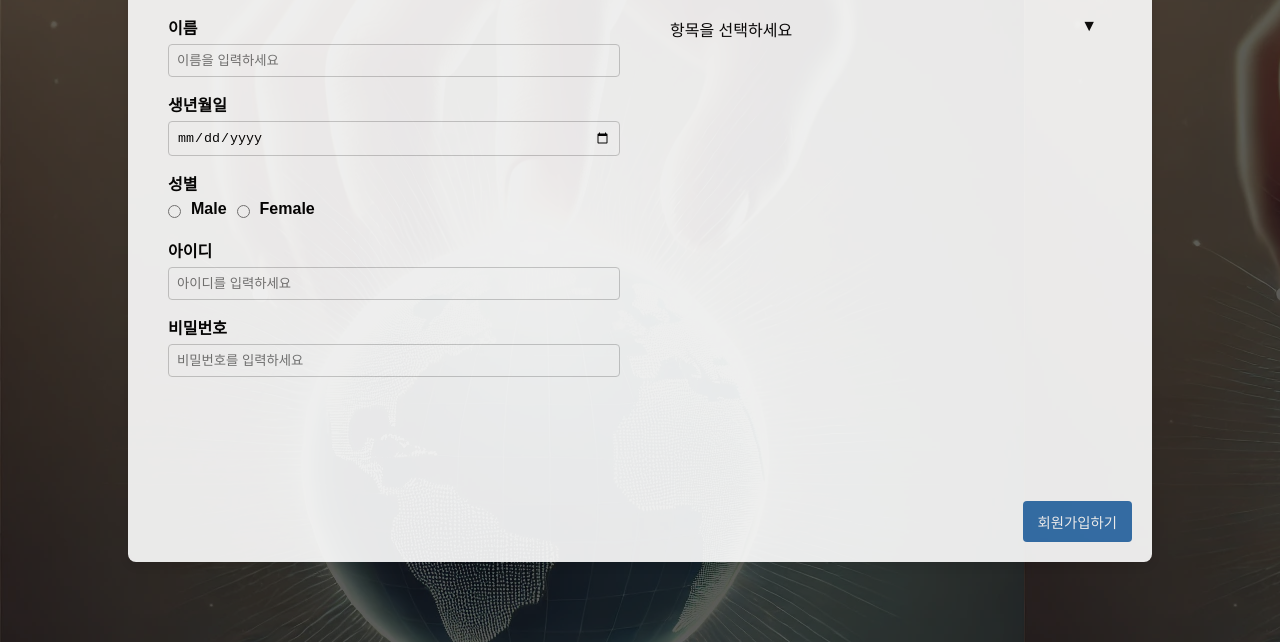
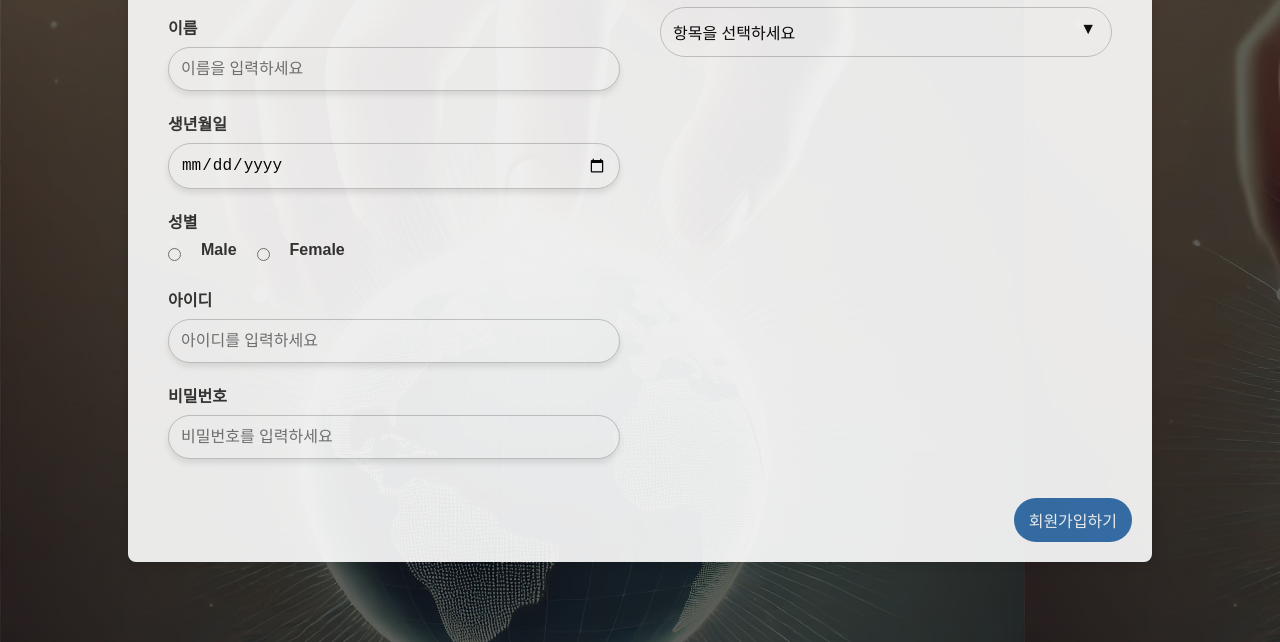
Before and after one commit to TRUTHTAP/DETECT_CLICKBATE, a plain HTML site: page sign_up.html in a window 1280 px wide. Shown: the part 158-800 px from the top of the page. Drawn offline with Linux system fonts and the light colour scheme.

Commit message:
Add files via upload

```diff
--- a/sign_up.css
+++ b/sign_up.css
@@ -48,39 +48,52 @@ body, html::before {
     padding: 20px;
 }
 
+/* 입력 필드 스타일 */
 .form-group {
-    margin-bottom: 15px;
+    margin-bottom: 20px;
 }
 
 label {
     display: block;
-    margin-bottom: 5px;
+    margin-bottom: 8px;
     font-weight: bold;
+    font-size: 1rem;
+    color: #333;
 }
 
 input[type="text"], input[type="date"], input[type="password"] {
     width: 100%;
-    padding: 8px;
+    padding: 12px;
     border: 1px solid #ccc;
-    border-radius: 4px;
+    border-radius: 30px; /* 둥글게 */
+    background-color: #fff;
+    font-size: 1rem;
+    box-shadow: 0 4px 6px rgba(0, 0, 0, 0.1);
 }
 
+input[type="text"]:focus, input[type="date"]:focus, input[type="password"]:focus {
+    outline: none;
+    border-color: #3573b0; /* 포커스 시 색상 */
+}
+
+/* 성별 그룹 스타일 */
 .gender-group {
     display: flex;
-    gap: 10px;
+    gap: 20px;
     align-items: center;
 }
 
+/* 드롭다운 버튼 스타일 */
 .dropdown-button {
     background-color: hsl(0, 0%, 100%);
     color: rgb(8, 8, 8);
-    padding: 10px;
-    border: none;
-    border-radius: 4px;
+    padding: 12px;
+    border: 1px solid #ccc;
+    border-radius: 30px; /* 둥글게 */
     cursor: pointer;
     width: 100%;
     text-align: left;
-    font-size: 1em;
+    font-size: 1rem;
     margin-top: 10px;
     position: relative;
 }
@@ -100,6 +113,7 @@ input[type="text"], input[type="date"], input[type="password"] {
     background-color: white;
 }
 
+/* 체크박스 스타일 */
 .checkbox-group label {
     margin-right: 15px;
 }
@@ -112,6 +126,7 @@ input[type="text"], input[type="date"], input[type="password"] {
     display: block;
 }
 
+/* 회원가입 버튼 스타일 */
 .signup-button {
     position: absolute;
     right: 20px;
@@ -120,9 +135,9 @@ input[type="text"], input[type="date"], input[type="password"] {
     background-color: #3573b0;
     color: white;
     border: none;
-    border-radius: 4px;
+    border-radius: 30px; /* 둥글게 */
     cursor: pointer;
-    font-size: 0.9em;
+    font-size: 1em;
     text-decoration: none;
 }
 
```
